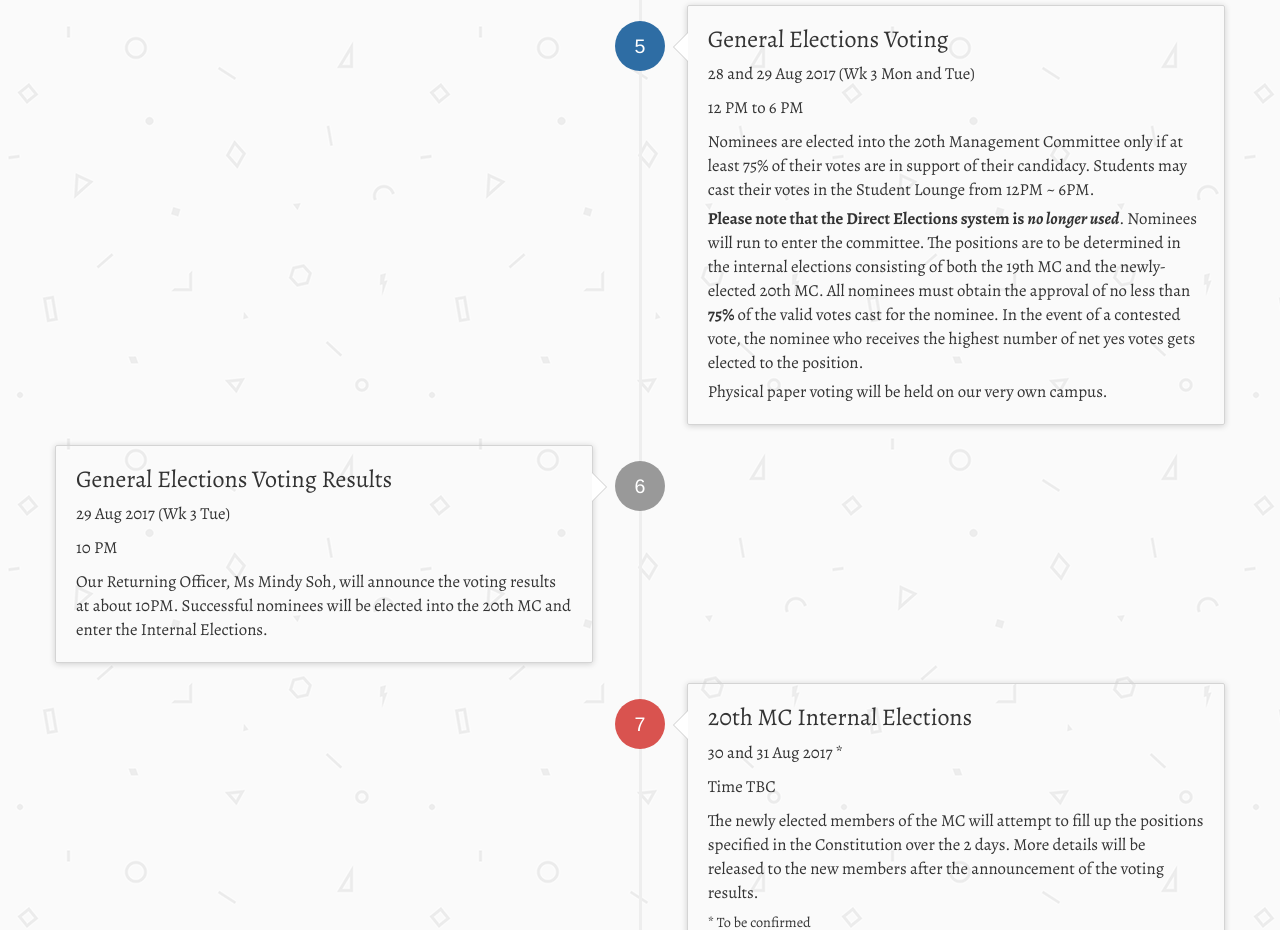
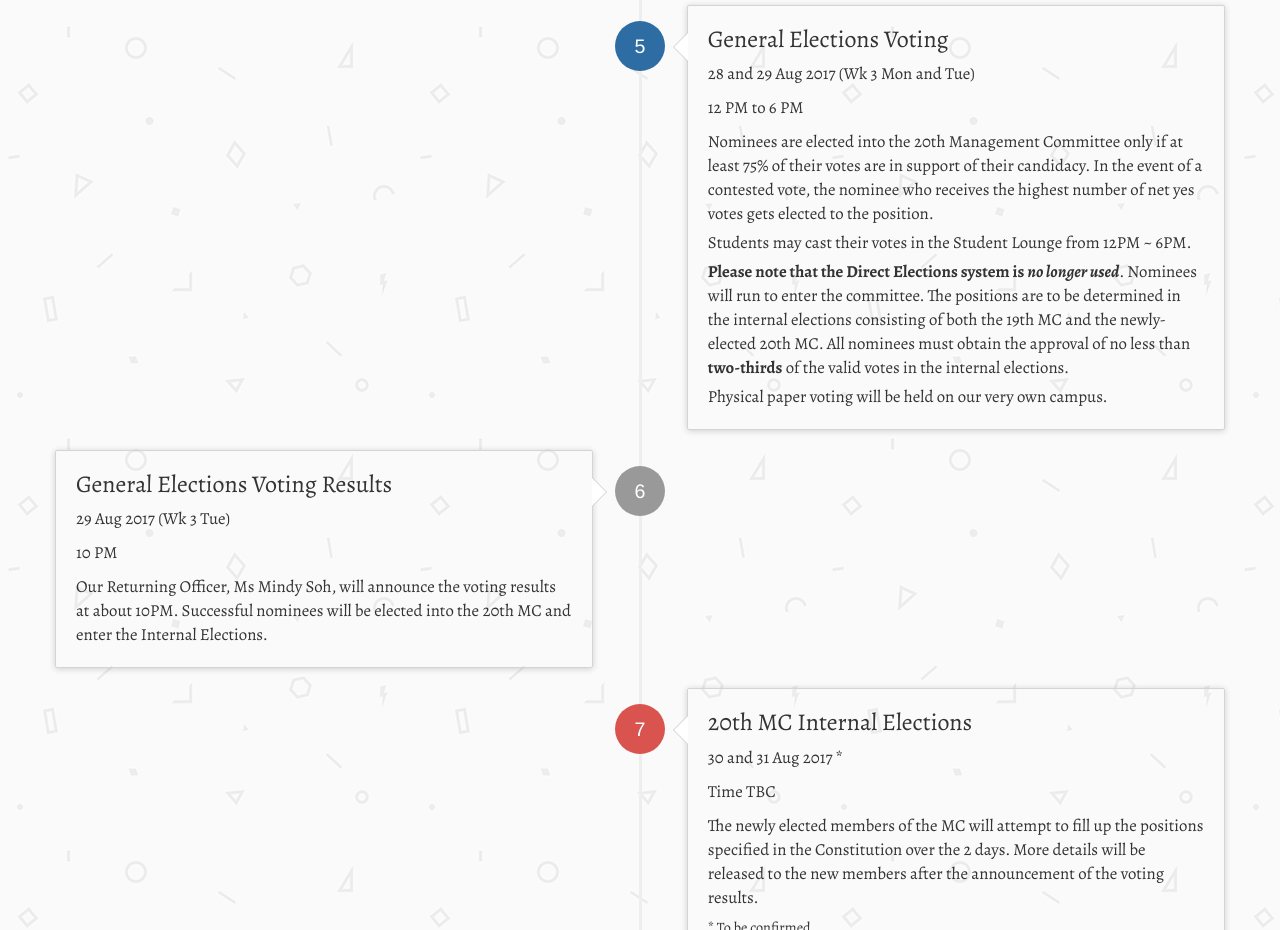
Before and after one commit to NUSComputingDev/elections, a plain HTML site: page index.html in a window 1280 px wide. Shown: the part 3420-4350 px from the top of the page. Drawn offline with nearby package versions, Linux system fonts and the light colour scheme.

Commit message:
Rectify internal elections approval requirement
Signed-off-by: Jia Yee <jiayeerawr@gmail.com>

```diff
--- a/index.html
+++ b/index.html
@@ -251,13 +251,15 @@
             </div>
             <div class="timeline-body">
               <p>
-                Nominees are elected into the 20th Management Committee only if at least 75% of their votes are in support of their candidacy. Students may cast their votes in the Student Lounge from 12PM ~ 6PM.
+                Nominees are elected into the 20th Management Committee only if at least 75% of their votes are in support of their candidacy. In the event of a contested vote, the nominee who receives the highest number of net yes votes gets elected to the position.
+              </p>
+              <p>
+                Students may cast their votes in the Student Lounge from 12PM ~ 6PM.
               </p>
               <p>
                 <strong>Please note that the Direct Elections system is <em>no longer used</em></strong>.
             Nominees will run to enter the committee. The positions are to be determined in the internal elections consisting of both the 19th MC and the newly-elected 20th MC. All nominees
-            must obtain the approval of no less than <strong>75%</strong> of the valid votes cast for the nominee. In the
-            event of a contested vote, the nominee who receives the highest number of net yes votes gets elected to the position.
+            must obtain the approval of no less than <strong>two-thirds</strong> of the valid votes in the internal elections.
               </p>
               <p>Physical paper voting will be held on our very own campus.</p>
             </div>
```
